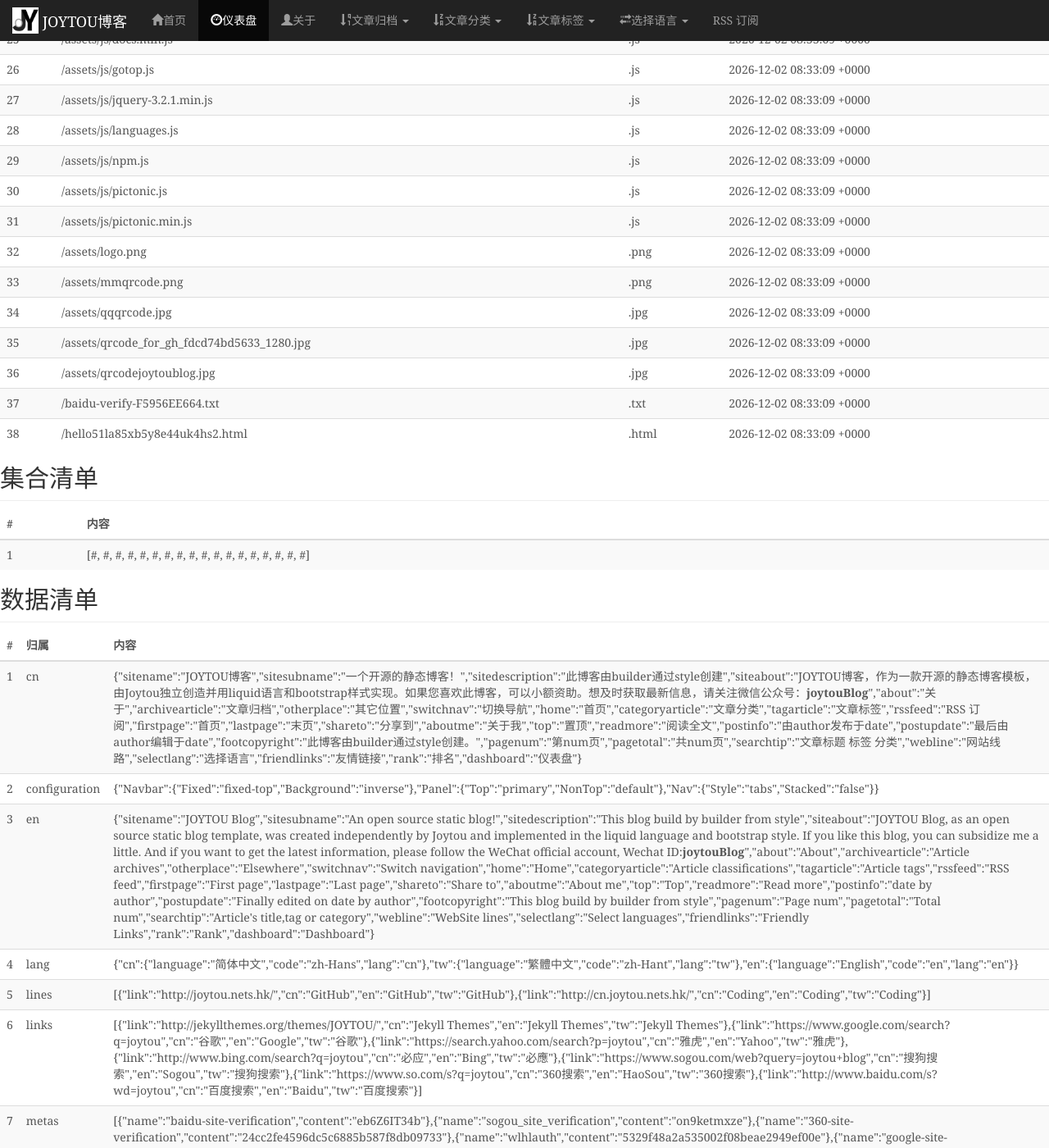
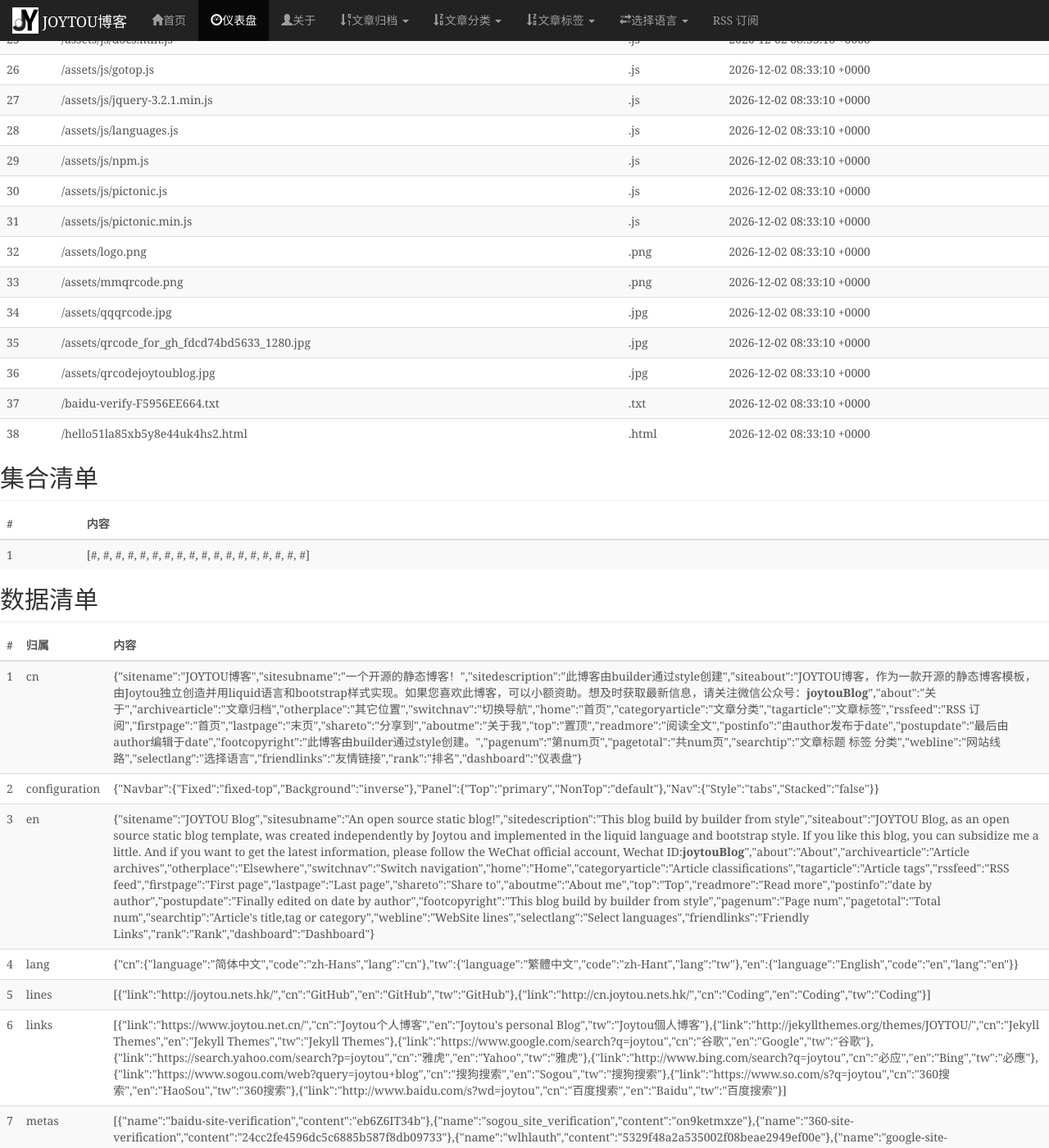
Before and after one commit to joytou/joytou.github.io, a Jekyll site: the page built from dashboard/index.cn.html, in a window 1280 px wide and 1400 px high, scrolled down 2454 px. Shown: the whole window at 82% size. Built offline with Jekyll 4.4.1, drawn with Linux system fonts in a browser that asks for light colours; some of the changed text lies outside the part shown.

Commit message:
更新信息

```diff
--- a/_data/links.yml
+++ b/_data/links.yml
@@ -1,3 +1,8 @@
+- link: "https://www.joytou.net.cn/"
+  cn: "Joytou个人博客"
+  en: "Joytou's personal Blog"
+  tw: "Joytou個人博客"
+
 - link: "http://jekyllthemes.org/themes/JOYTOU/"
   cn: "Jekyll Themes"
   en: "Jekyll Themes"
--- a/_includes/foot.html
+++ b/_includes/foot.html
@@ -2,7 +2,7 @@
 {%- capture builder -%}<a href="//joytou.net.cn/">Joytou</a>{%- endcapture -%}
 {%- capture style -%}<a href="http://getbootstrap.com">Bootstrap</a>{%- endcapture -%}
 <div class="blog-footer">
-      <p>Copyright &copy; 2017 - 2018 <a href="//joytou.net.cn/">Joytou</a></p>
+      <p>Copyright &copy; 2017 - 2018 <a href="//joytou.net/">{{ translation.sitename }}</a></p>
       <p>Hosted by <a href="https://pages.coding.me" style="font-weight: bold">Coding Pages</a></p>
       <p>{{ translation.footcopyright | replace: 'builder', builder | replace: 'style', style }}</p>
       {%- if site.cnzz.id -%}
```
